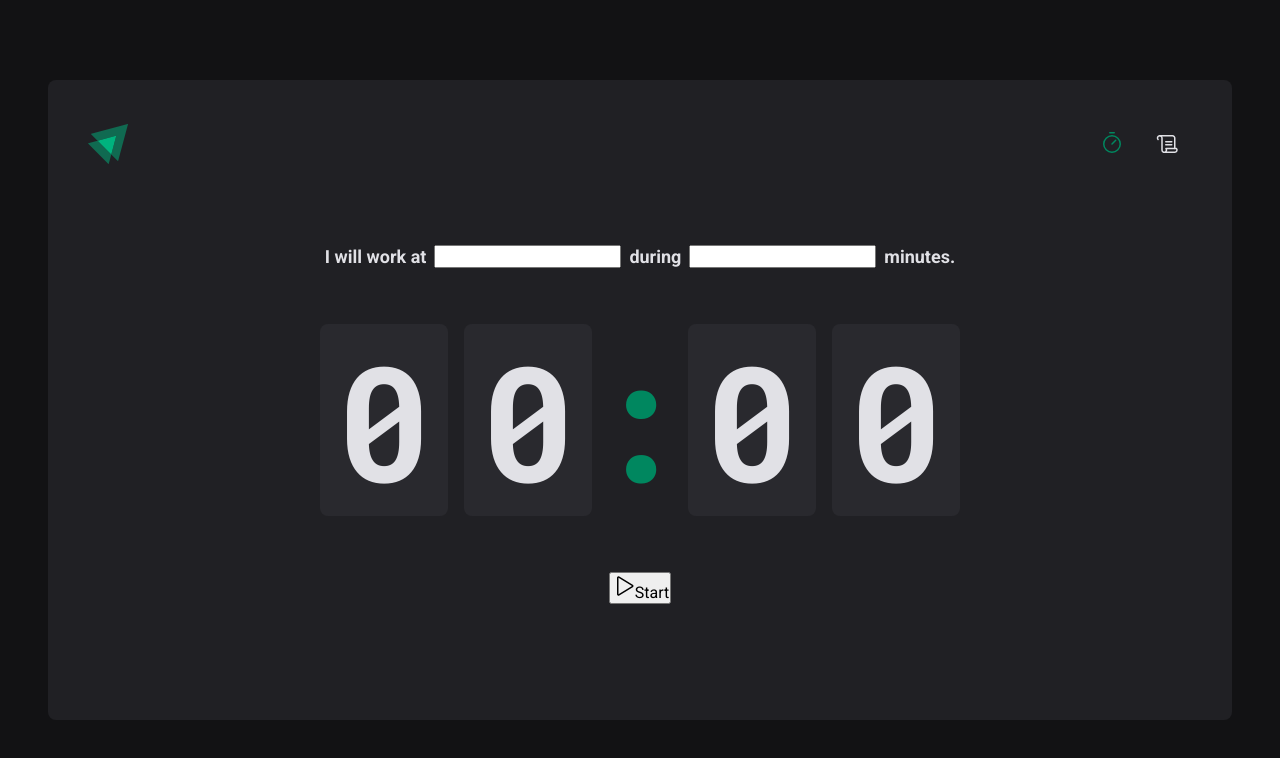
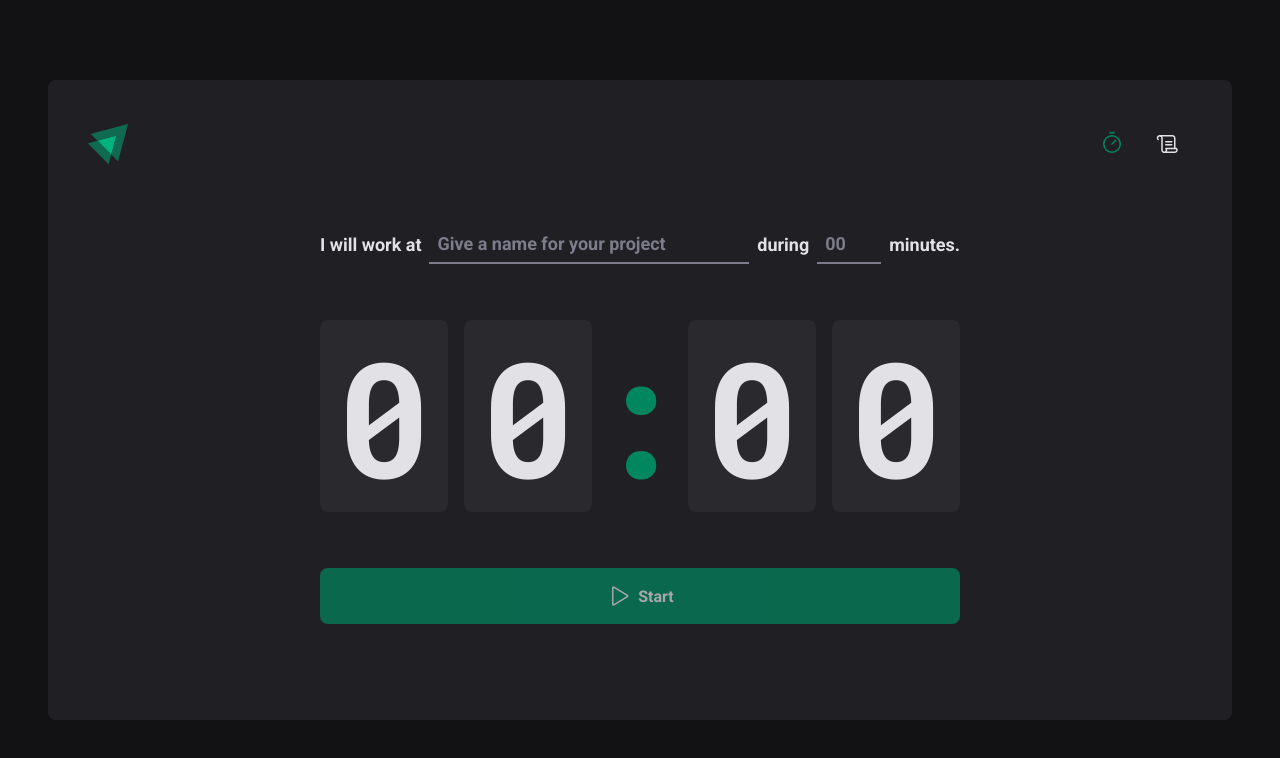
Before and after one commit to GusPrado/pomodoro-timer, a React (Vite) app: page / in a window 1280 px wide. Shown: the top 758 px of the page. Built offline with nearby package versions, Linux system fonts and the light colour scheme.

Commit message:
feat: Finish homepage styling

```diff
--- a/src/pages/Home/index.tsx
+++ b/src/pages/Home/index.tsx
@@ -3,7 +3,10 @@
   CountdownContainer,
   FormContainer,
   HomeContainer,
+  MinutesAmountInput,
   Separator,
+  StartCountdownButton,
+  TaskInput,
 } from './styles';
 
 export function Home() {
@@ -12,10 +15,28 @@
       <form action=''>
         <FormContainer>
           <label htmlFor='task'>I will work at</label>
-          <input id='task' />
+          <TaskInput
+            id='task'
+            list='task-suggestions'
+            placeholder='Give a name for your project'
+          />
+
+          <datalist id='task-suggestions'>
+            <option value='Project 1' />
+            <option value='Project 2' />
+            <option value='Project 3' />
+            <option value='Project 4' />
+          </datalist>
 
           <label htmlFor='minutesAmount'>during</label>
-          <input type='number' id='minutesAmount' />
+          <MinutesAmountInput
+            type='number'
+            id='minutesAmount'
+            placeholder='00'
+            step={5}
+            min={5}
+            max={60}
+          />
 
           <span>minutes.</span>
         </FormContainer>
@@ -28,10 +49,10 @@
           <span>0</span>
         </CountdownContainer>
 
-        <button type='submit'>
+        <StartCountdownButton disabled type='submit'>
           <Play size={24} />
           Start
-        </button>
+        </StartCountdownButton>
       </form>
     </HomeContainer>
   );
--- a/src/pages/Home/styles.ts
+++ b/src/pages/Home/styles.ts
@@ -28,6 +28,38 @@
   flex-wrap: wrap;
 `;
 
+const BaseInput = styled.input`
+  background: transparent;
+  height: 2.5rem;
+  border: 0;
+  border-bottom: 2px solid ${(props) => props.theme['gray-500']};
+  font-weight: bold;
+  font-size: 1.125rem;
+  padding: 0 0.5rem;
+  color: ${(props) => props.theme['gray-100']};
+
+  &::placeholder {
+    color: ${(props) => props.theme['gray-500']};
+  }
+
+  &:focus {
+    box-shadow: none;
+    border-color: ${(props) => props.theme['gray-500']};
+  }
+`;
+
+export const TaskInput = styled(BaseInput)`
+  flex: 1;
+
+  &::-webkit-calendar-picker-indicator {
+    display: none !important;
+  }
+`;
+
+export const MinutesAmountInput = styled(BaseInput)`
+  width: 4rem;
+`;
+
 export const CountdownContainer = styled.div`
   font-family: 'Roboto Mono', monospace;
   font-size: 10rem;
@@ -53,3 +85,30 @@
   display: flex;
   justify-content: center;
 `;
+
+export const StartCountdownButton = styled.button`
+  width: 100%;
+  border: 0;
+  padding: 1rem;
+  border-radius: 8px;
+
+  display: flex;
+  align-items: center;
+  justify-content: center;
+
+  gap: 0.5rem;
+  font-weight: bold;
+
+  cursor: pointer;
+  background: ${(props) => props.theme['green-500']};
+  color: ${(props) => props.theme['gray-100']};
+
+  &:disabled {
+    opacity: 0.7;
+    cursor: not-allowed;
+  }
+
+  &:not(:disabled):hover {
+    background: ${(props) => props.theme['green-700']};
+  }
+`;
```
